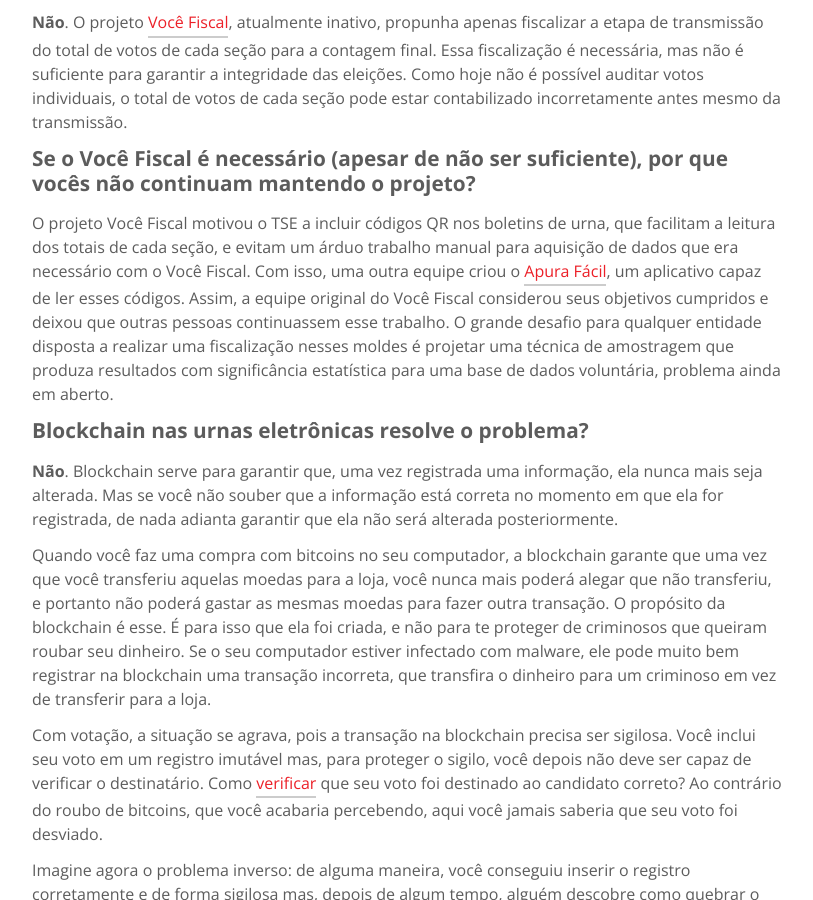
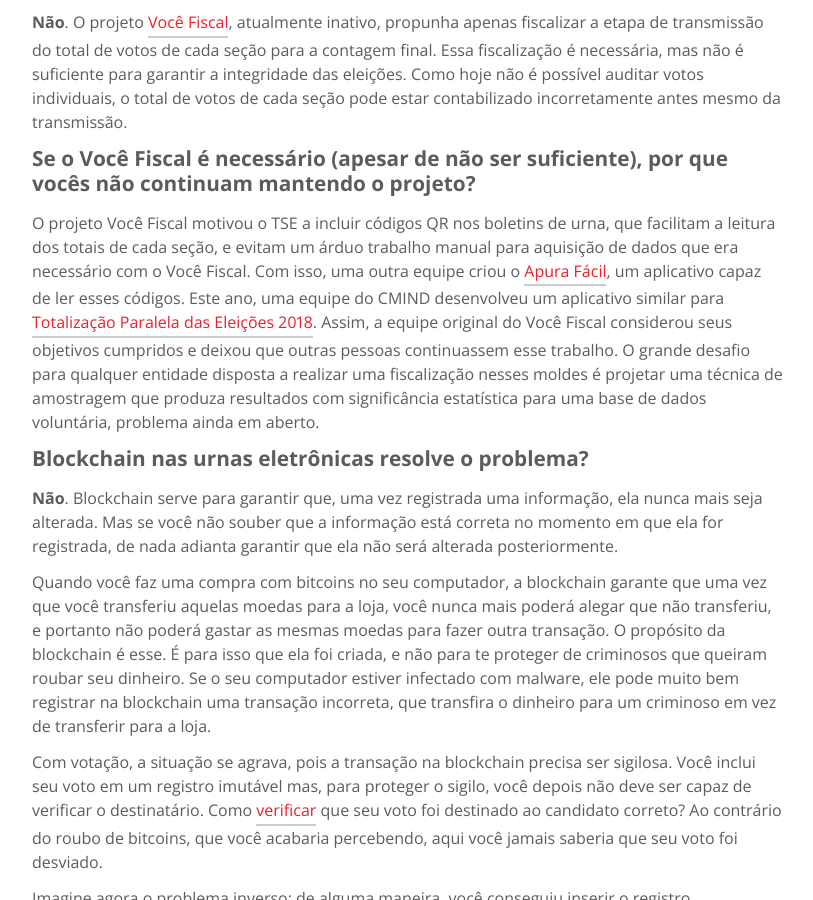
Before and after one commit to epicleet/urna-website, a Jekyll site: the page built from faq.md, in a window 1280 px wide and 900 px high, scrolled down 3257 px. Shown: the whole window, without its empty margins (232-1045 px from the left). Built offline with Jekyll 4.4.1, drawn with Linux system fonts in a browser that asks for light colours.

Commit message:
Adiciona link para totalizador do CMIND

```diff
--- a/faq.md
+++ b/faq.md
@@ -76,7 +76,7 @@
 
 ## Se o Você Fiscal é necessário (apesar de não ser suficiente), por que vocês não continuam mantendo o projeto?
 
-O projeto Você Fiscal motivou o TSE a incluir códigos QR nos boletins de urna, que facilitam a leitura dos totais de cada seção, e evitam um árduo trabalho manual para aquisição de dados que era necessário com o Você Fiscal. Com isso, uma outra equipe criou o [Apura Fácil](http://cartadenoticias.com.br/2016/09/app-desenvolvido-em-ipatinga-permite-apuracao-paralela-das-eleicoes/), um aplicativo capaz de ler esses códigos. Assim, a equipe original do Você Fiscal considerou seus objetivos cumpridos e deixou que outras pessoas continuassem esse trabalho. O grande desafio para qualquer entidade disposta a realizar uma fiscalização nesses moldes é projetar uma técnica de amostragem que produza resultados com significância estatística para uma base de dados voluntária, problema ainda em aberto.
+O projeto Você Fiscal motivou o TSE a incluir códigos QR nos boletins de urna, que facilitam a leitura dos totais de cada seção, e evitam um árduo trabalho manual para aquisição de dados que era necessário com o Você Fiscal. Com isso, uma outra equipe criou o [Apura Fácil](http://cartadenoticias.com.br/2016/09/app-desenvolvido-em-ipatinga-permite-apuracao-paralela-das-eleicoes/), um aplicativo capaz de ler esses códigos. Este ano, uma equipe do CMIND desenvolveu um aplicativo similar para [Totalização Paralela das Eleições 2018](https://play.google.com/store/apps/details?id=com.marcocarvalho.Totalizador_2018). Assim, a equipe original do Você Fiscal considerou seus objetivos cumpridos e deixou que outras pessoas continuassem esse trabalho. O grande desafio para qualquer entidade disposta a realizar uma fiscalização nesses moldes é projetar uma técnica de amostragem que produza resultados com significância estatística para uma base de dados voluntária, problema ainda em aberto.
 
 ## Blockchain nas urnas eletrônicas resolve o problema?
 
```
